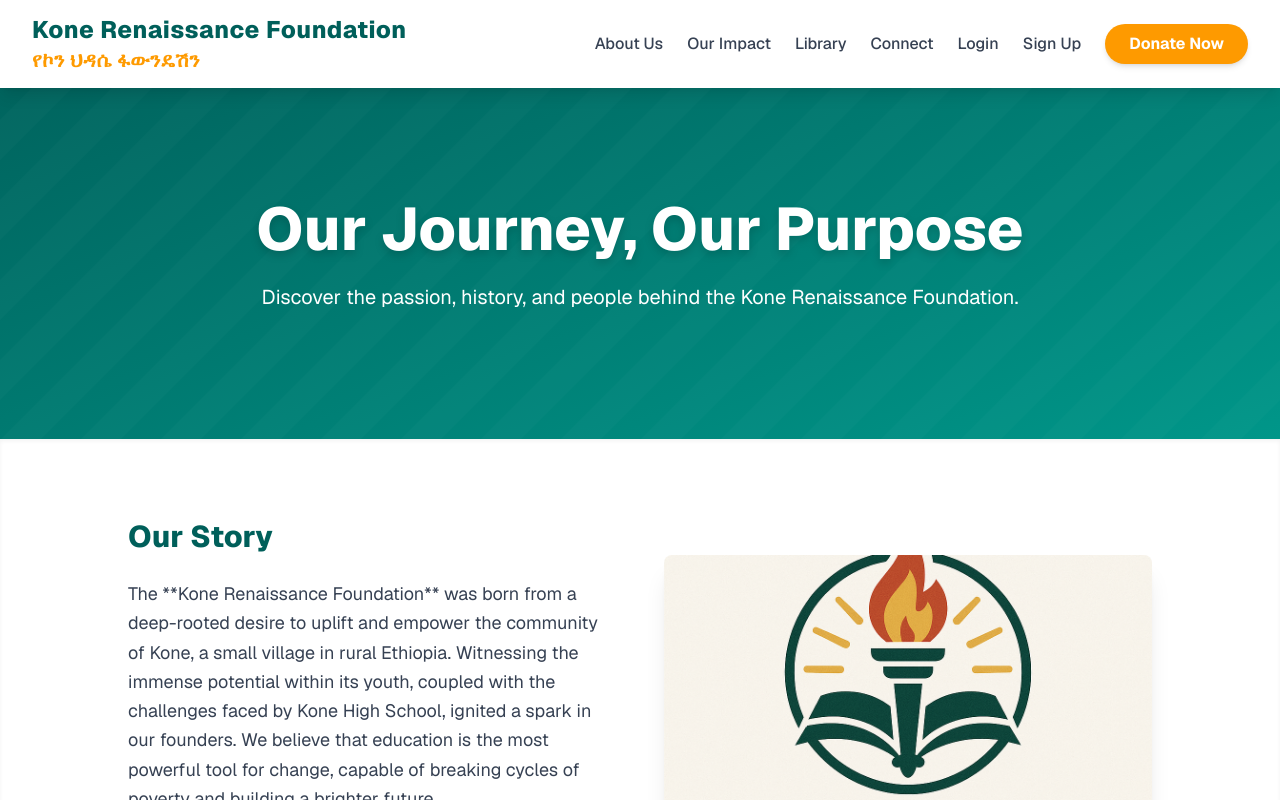
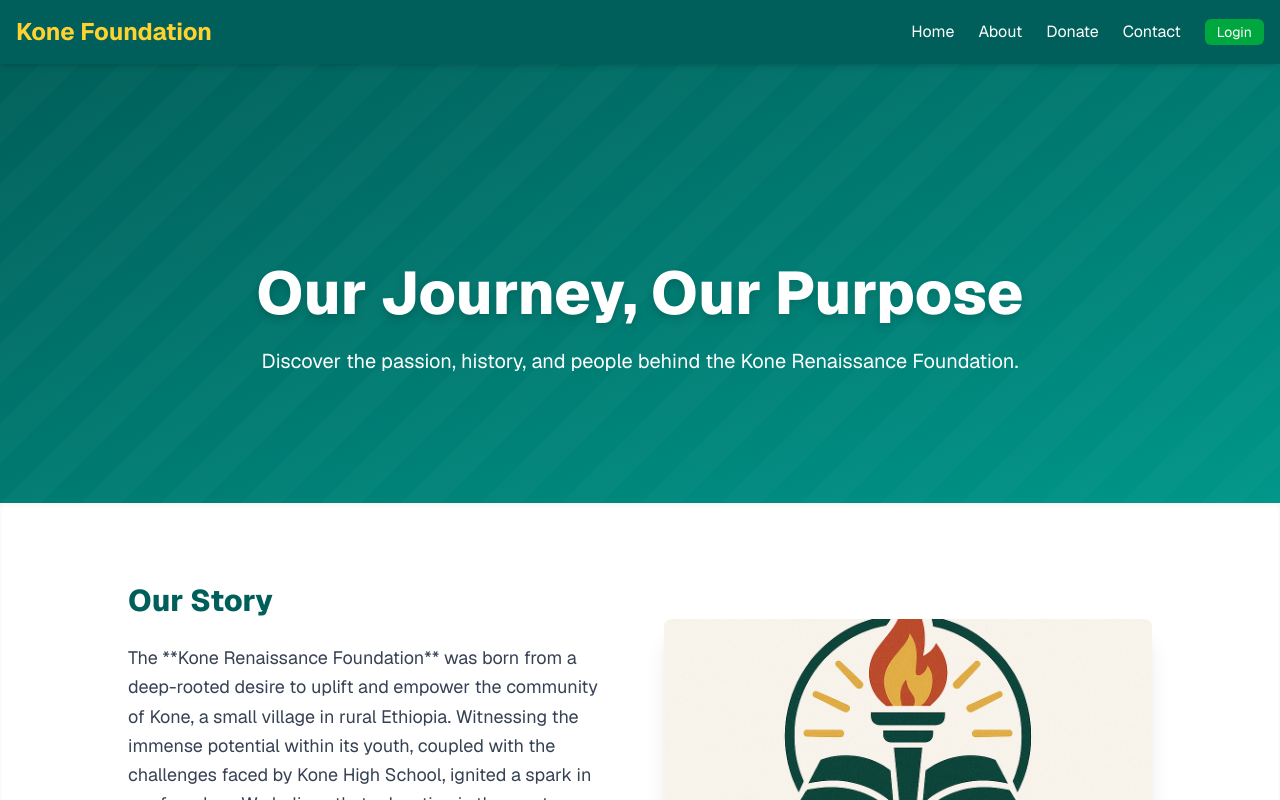
Before and after one commit to solowon27/krf, a Next.js app in the folder client/: page /about in a window 1280 px wide. Shown: the top 800 px of the page. Built offline with nearby package versions, Linux system fonts and the light colour scheme; no server answers.

Commit message:
Eslint configuration adjusted

```diff
--- a/client/components/Header.tsx
+++ b/client/components/Header.tsx
@@ -1,245 +1,130 @@
-'use client';
+// src/components/Header.tsx
+'use client'; // This component uses client-side hooks like useState, useEffect, useRouter
 
 import Link from 'next/link';
-import { motion, Variants, Transition } from 'framer-motion';
-import { useState, useEffect } from 'react'; // Import useEffect
-import { useRouter } from 'next/navigation'; // Import useRouter for navigation
-import { jwtDecode } from 'jwt-decode'; // Import jwtDecode
+import { useState, useEffect, useCallback } from 'react'; // Added useCallback
+import { useRouter } from 'next/navigation';
+import { jwtDecode } from 'jwt-decode';
+
+// --- IMPORTANT: Updated DecodedTokenData type ---
+// This type should reflect the ROOT level properties of the decoded JWT payload
+// It should include 'exp' directly, and 'data' if your backend token nests user info
+type DecodedTokenPayload = {
+  _id: string;
+  email: string;
+  role: string;
+  exp?: number; // Expiration time (unix timestamp), typically at the root
+  iat?: number; // Issued at time (unix timestamp)
+  // Add other standard JWT claims here if needed (e.g., nbf, aud, iss, sub)
+
+  // If your backend *also* puts user-specific data under a 'data' key, define it:
+  data?: { // This 'data' property is *optional* if not always present or relevant
+    _id: string; // These would be redundant if _id, email, role are also at root
+    email: string;
+    role: string;
+  }
+};
+
 
 export default function Header() {
-  const router = useRouter(); // Initialize useRouter
-  const [isMenuOpen, setIsMenuOpen] = useState(false);
-  const [currentUser, setCurrentUser] = useState<{ email: string; role: string } | null>(null); // State to store logged-in user info
+  const router = useRouter();
+  const [user, setUser] = useState<{ email: string; role: string } | null>(null);
 
-  // Effect to check for token and set user on component mount
+  // Memoize handleLogout to prevent unnecessary re-creations,
+  // which helps with useEffect's dependency array.
+  const handleLogout = useCallback(() => {
+    localStorage.removeItem('token');
+    setUser(null);
+    router.push('/login'); // Redirect to login page after logout
+  }, [router]); // `router` is a dependency here
+
   useEffect(() => {
-    const token = localStorage.getItem('token');
+    const token = typeof window !== 'undefined' ? localStorage.getItem('token') : null;
+
     if (token) {
       try {
-        const decodedToken = jwtDecode<{ data: { email: string; role: string; _id: string } }>(token);
-        // Ensure token is not expired (jwtDecode automatically handles this with default options, but good to be explicit)
+        // --- IMPORTANT: Decode and access properties directly from the payload ---
+        const decodedToken: DecodedTokenPayload = jwtDecode(token);
+
+        // Check for token expiration
         const currentTime = Date.now() / 1000; // in seconds
         if (decodedToken.exp && decodedToken.exp < currentTime) {
           console.log('Token expired. Logging out.');
           handleLogout(); // Log out if token is expired
         } else {
-            setCurrentUser(decodedToken.data);
+          // Set user data. Adjust based on where your user info is:
+          // If user info is at the root (e.g., _id, email, role directly on decodedToken):
+          setUser({ email: decodedToken.email, role: decodedToken.role });
+          // If user info is nested under 'data' (like your previous example):
+          // if (decodedToken.data) {
+          //   setUser({ email: decodedToken.data.email, role: decodedToken.data.role });
+          // } else {
+          //   console.warn('Decoded token has no "data" field for user info.');
+          //   handleLogout();
+          // }
         }
-      } catch (error) {
-        console.error('Failed to decode token:', error);
-        localStorage.removeItem('token'); // Clear invalid token
+      } catch (err) {
+        console.error('Failed to decode token or token is invalid:', err);
+        handleLogout(); // Log out if token is invalid or decoding fails
       }
+    } else {
+      // If no token, ensure user state is null
+      setUser(null);
     }
-  }, []); // Empty dependency array means this runs once on mount
-
-  const handleLogout = () => {
-    localStorage.removeItem('token'); // Remove token from local storage
-    setCurrentUser(null); // Clear current user state
-    router.push('/'); // Redirect to homepage after logout
-    setIsMenuOpen(false); // Close mobile menu if open
-    alert('You have been logged out.'); // Optional: provide feedback
-  };
-
-  const mobileLinkVariants: Variants = {
-    open: {
-      y: 0,
-      opacity: 1,
-      transition: {
-        type: "spring",
-        stiffness: 400,
-        damping: 40
-      } as Transition,
-    },
-    closed: {
-      y: 50,
-      opacity: 0,
-      transition: {
-        duration: 0.3
-      }
-    }
-  };
+  }, [handleLogout]); // Now handleLogout is correctly in the dependency array
 
   return (
-    <motion.nav
-      className="bg-white shadow-lg fixed w-full top-0 z-50 py-3"
-      initial={{ y: -100, opacity: 0 }}
-      animate={{ y: 0, opacity: 1 }}
-      transition={{ type: 'spring', stiffness: 80, damping: 15 }}
-    >
-      <div className="max-w-7xl mx-auto px-4 sm:px-6 lg:px-8">
-        <div className="flex items-center justify-between h-16">
-          <Link href="/" className="text-2xl font-extrabold text-teal-800 hover:text-teal-600 transition-colors duration-300 tracking-wide">
-            Kone Renaissance Foundation
-            <h2 className="text-xl text-amber-500">የኮን ህዳሴ ፋውንዴሽን</h2>
+    <header className="bg-teal-800 text-white p-4 shadow-md sticky top-0 z-50">
+      <nav className="container mx-auto flex justify-between items-center">
+        <Link href="/" className="text-2xl font-bold text-amber-300 hover:text-amber-200 transition-colors duration-300">
+          Kone Foundation
         </Link>
-
-          {/* Desktop Navigation Links */}
-          <div className="hidden md:flex items-center space-x-6">
-            <Link href="/about" className="text-gray-700 hover:text-teal-700 transition-colors duration-300 font-medium">
-              About Us
+        <ul className="flex space-x-6">
+          <li>
+            <Link href="/" className="hover:text-amber-300 transition-colors duration-300">
+              Home
             </Link>
-            <Link href="/impact" className="text-gray-700 hover:text-teal-700 transition-colors duration-300 font-medium">
-              Our Impact
+          </li>
+          <li>
+            <Link href="/about" className="hover:text-amber-300 transition-colors duration-300">
+              About
             </Link>
-            <Link href="/library" className="text-gray-700 hover:text-teal-700 transition-colors duration-300 font-medium">
-              Library
+          </li>
+          <li>
+            <Link href="/donate" className="hover:text-amber-300 transition-colors duration-300">
+              Donate
             </Link>
-            <Link href="/contact" className="text-gray-700 hover:text-teal-700 transition-colors duration-300 font-medium">
-              Connect
+          </li>
+          <li>
+            <Link href="/contact" className="hover:text-amber-300 transition-colors duration-300">
+              Contact
             </Link>
-
-            {/* Conditional Links for Desktop */}
-            {currentUser ? (
-              <>
-                <Link href="/donaters" className="text-red-400 hover:text-teal-700 transition-colors duration-300">
-               Add donaters
+          </li>
+          {user && user.role === 'admin' && ( // Only show if user is logged in and is admin
+            <li>
+              <Link href="/donaters" className="hover:text-amber-300 transition-colors duration-300">
+                Donaters (Admin)
               </Link>
+            </li>
+          )}
+          {user ? (
+            <li>
               <button
                 onClick={handleLogout}
-                  className="text-gray-700 hover:text-teal-700 transition-colors duration-300 font-medium focus:outline-none"
+                className="bg-red-600 px-3 py-1 rounded-md text-sm hover:bg-red-700 transition-colors duration-300"
               >
-                  Logout
+                Logout ({user.email})
               </button>
-              </>
+            </li>
           ) : (
-              <>
-                <Link href="/login" className="text-gray-700 hover:text-teal-700 transition-colors duration-300 font-medium">
+            <li>
+              <Link href="/login" className="bg-green-600 px-3 py-1 rounded-md text-sm hover:bg-green-700 transition-colors duration-300">
                 Login
               </Link>
-                <Link href="/signup" className="text-gray-700 hover:text-teal-700 transition-colors duration-300 font-medium">
-                  Sign Up
-                </Link>
-              </>
+            </li>
           )}
-
-            {/* Donate Button for Desktop */}
-            <Link
-              href="/donate"
-              className="bg-amber-500 text-white font-bold px-6 py-2 rounded-full shadow-md hover:bg-amber-600 transition-all duration-300 ease-in-out transform hover:scale-105 hover:shadow-lg"
-            >
-              Donate Now
-            </Link>
-          </div>
-
-          {/* Hamburger Menu Button for Mobile */}
-          <div className="md:hidden flex items-center">
-            <button
-              onClick={() => setIsMenuOpen(!isMenuOpen)}
-              className="text-gray-700 hover:text-teal-700 focus:outline-none focus:ring-2 focus:ring-teal-500 rounded-md p-2 transition-colors duration-300"
-              aria-label="Toggle menu"
-            >
-              {isMenuOpen ? (
-                // Close Icon (X)
-                <svg className="w-6 h-6" fill="none" stroke="currentColor" viewBox="0 0 24 24" xmlns="http://www.w3.org/2000/svg">
-                  <path strokeLinecap="round" strokeLinejoin="round" strokeWidth="2" d="M6 18L18 6M6 6l12 12"></path>
-                </svg>
-              ) : (
-                // Hamburger Icon
-                <svg className="w-6 h-6" fill="none" stroke="currentColor" viewBox="0 0 24 24" xmlns="http://www.w3.org/2000/svg">
-                  <path strokeLinecap="round" strokeLinejoin="round" strokeWidth="2" d="M4 6h16M4 12h16M4 18h16"></path>
-                </svg>
-              )}
-            </button>
-          </div>
-        </div>
-      </div>
-
-      {/* Mobile Menu Overlay */}
-      <motion.div
-        initial={false}
-        animate={isMenuOpen ? "open" : "closed"}
-        variants={{
-          open: { opacity: 1, x: 0 },
-          closed: { opacity: 0, x: "100%", transition: { delay: 0.3 } }
-        }}
-        transition={{ type: "spring", stiffness: 300, damping: 30 }}
-        className="fixed top-0 right-0 h-full w-full bg-teal-800 bg-opacity-95 text-white md:hidden z-40 flex flex-col items-center justify-center p-8"
-        style={{ pointerEvents: isMenuOpen ? "auto" : "none" }}
-      >
-        <button
-          onClick={() => setIsMenuOpen(false)}
-          className="absolute top-6 right-6 text-white hover:text-amber-300 focus:outline-none focus:ring-2 focus:ring-white rounded-md p-2 text-2xl"
-          aria-label="Close menu"
-        >
-          &times;
-        </button>
-        <motion.nav
-          className="flex flex-col space-y-8 text-center"
-          variants={{
-            open: { transition: { staggerChildren: 0.07, delayChildren: 0.2 } },
-            closed: { transition: { staggerChildren: 0.05, staggerDirection: -1 } }
-          }}
-        >
-          {/* Mobile Links (adjust based on login status) */}
-          <motion.div variants={mobileLinkVariants}>
-            <Link href="/" onClick={() => setIsMenuOpen(false)} className="block text-3xl font-bold hover:text-amber-400 transition-colors duration-300 py-2">
-              Home
-            </Link>
-          </motion.div>
-          <motion.div variants={mobileLinkVariants}>
-            <Link href="/about" onClick={() => setIsMenuOpen(false)} className="block text-3xl font-bold hover:text-amber-400 transition-colors duration-300 py-2">
-              About Us
-            </Link>
-          </motion.div>
-          <motion.div variants={mobileLinkVariants}>
-            <Link href="/impact" onClick={() => setIsMenuOpen(false)} className="block text-3xl font-bold hover:text-amber-400 transition-colors duration-300 py-2">
-              Our Impact
-            </Link>
-          </motion.div>
-          <motion.div variants={mobileLinkVariants}>
-            <Link href="/library" onClick={() => setIsMenuOpen(false)} className="block text-3xl font-bold hover:text-amber-400 transition-colors duration-300 py-2">
-              Library
-            </Link>
-          </motion.div>
-          <motion.div variants={mobileLinkVariants}>
-            <Link href="/contact" onClick={() => setIsMenuOpen(false)} className="block text-3xl font-bold hover:text-amber-400 transition-colors duration-300 py-2">
-              Connect
-            </Link>
-          </motion.div>
-
-          {/* Conditional Links for Mobile */}
-          {currentUser ? (
-            <>
-              <motion.div variants={mobileLinkVariants}>
-            <Link href="/donaters" onClick={() => setIsMenuOpen(false)} className="block font-bold text-red-400 hover:text-amber-400 transition-colors duration-300 py-2">
-              Add donaters
-            </Link>
-          </motion.div>
-              <motion.div variants={mobileLinkVariants}>
-                <button
-                  onClick={handleLogout}
-                  className="block text-3xl font-bold hover:text-amber-400 transition-colors duration-300 py-2"
-                >
-                  Logout
-                </button>
-              </motion.div>
-            </>
-          ) : (
-            <>
-              <motion.div variants={mobileLinkVariants}>
-                <Link href="/login" onClick={() => setIsMenuOpen(false)} className="block text-3xl font-bold hover:text-amber-400 transition-colors duration-300 py-2">
-                  Login
-                </Link>
-              </motion.div>
-              <motion.div variants={mobileLinkVariants}>
-                <Link href="/signup" onClick={() => setIsMenuOpen(false)} className="block text-3xl font-bold hover:text-amber-400 transition-colors duration-300 py-2">
-                  Sign Up
-                </Link>
-              </motion.div>
-            </>
-          )}
-
-          <motion.div variants={mobileLinkVariants} className="mt-10">
-            <Link
-              href="/donate"
-              onClick={() => setIsMenuOpen(false)}
-              className="inline-block bg-amber-500 text-teal-900 font-bold px-8 py-4 rounded-full shadow-lg hover:bg-amber-400 transition-all duration-300 ease-in-out transform hover:scale-105 text-2xl"
-            >
-              Donate Today
-            </Link>
-          </motion.div>
-        </motion.nav>
-      </motion.div>
-    </motion.nav>
+        </ul>
+      </nav>
+    </header>
   );
 }
--- a/client/src/app/login/page.tsx
+++ b/client/src/app/login/page.tsx
@@ -32,7 +32,7 @@
     }
   });
 
-  const handleSubmit = (e) => {
+   const handleSubmit = (e: React.FormEvent) => { // <-- Change this line
     e.preventDefault();
     if (loading) return; // Prevent multiple submissions while loading
     login({ variables: form });
```
Also changed, not shown: client/src/app/signup/page.tsx (+5 -5 lines). Lines whose indentation alone changed are shown as unchanged.
